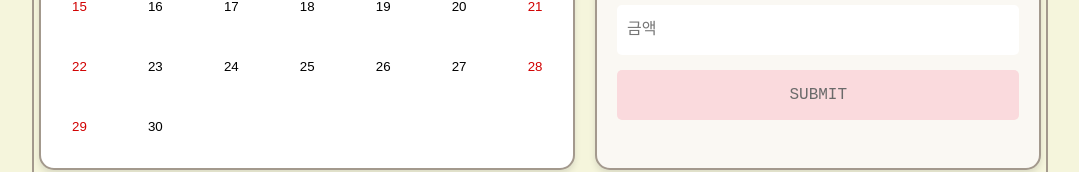
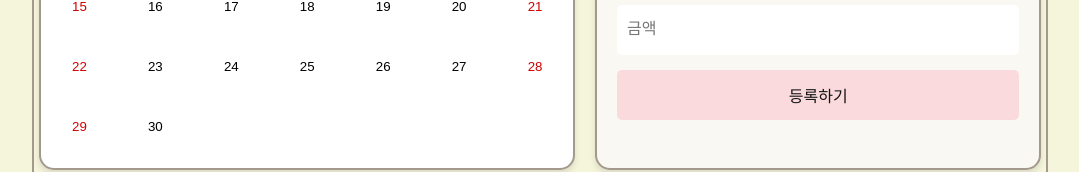
Before and after one commit to PiscesTH/hab, a React (Create React App) app: page /list in a window 1280 px wide. Shown: the part 318-490 px from the top of the page, without its empty margins (100-1179 px from the left). Built offline with nearby package versions, Linux system fonts and the light colour scheme.

Commit message:
2024-09-09

```diff
--- a/src/App.css
+++ b/src/App.css
@@ -334,7 +334,7 @@ footer {
 
 .form-submit {
   background-color: #fadadd;
-  color: #6a6a6a; /* Grey color */
+  color: #131313; /* Grey color */
   cursor: pointer;
 }
 
--- a/src/List.js
+++ b/src/List.js
@@ -50,7 +50,7 @@ function List({ data, setHistoryList }) {
               <div className="list-item-date">{item.date}</div>
               <div className="list-item-expense">{item.amount} 원</div>
               <div className="list-item-title">{item.purpose}</div>
-              <div className="list-item-category">{item.category.category}</div>
+              <div className="list-item-category">{item.category}</div>
             </div>
           </div>
         ))}
--- a/src/MyForm.js
+++ b/src/MyForm.js
@@ -21,28 +21,18 @@ function MyForm(props) {
 
   const [selectedValue, setSelectedValue] = useState();
 
-  // 폼 제출 시 실행되는 함수
   const handleSubmit = async (e) => {
     e.preventDefault(); // 기본 폼 제출 동작 방지
     try {
       const res = await axios.post("/history", props.formData);
-      const addedHistory = {
-        ihistory: res.data.data.result,
-        amount: props.formData.amount,
-        purpose: props.formData.purpose,
-        date: props.formData.date,
-        category: {},
-      };
 
-      const matchedCategory = props.category.find(
-        (cat) => cat.icategory == props.formData.icategory
-      );
-      if (matchedCategory) {
-        addedHistory.category = matchedCategory;
-      }
-      props.addHistory(addedHistory);
       alert("등록 완료 !");
+
+      const res2 = await axios.get("/history");
+      props.setHistoryList(res2.data.data);
+
     } catch (error) {
+      console.log(error);
       alert("등록 실패...");
     }
   };
@@ -95,7 +85,7 @@ function MyForm(props) {
           autoComplete="off"
         ></input>
         <button className="form-submit" type="submit">
-          SUBMIT
+          등록하기
         </button>
       </div>
     </form>
--- a/src/SecondPage.js
+++ b/src/SecondPage.js
@@ -58,14 +58,14 @@ function SecondPage() {
     fetchData();
   }, []);
 
-  const addHistory = (newHistory) => {
+/*   const addHistory = (newHistory) => {
     setHistoryList((prevList) => {
       if (!Array.isArray(prevList)) {
         return [newHistory];
       }
       return [...prevList, newHistory];
     });
-  };
+  }; */
 
   // 필터 변경 핸들러
   const handleFilterChange = (filter) => {
@@ -104,8 +104,8 @@ function SecondPage() {
       <MyForm
         formData={formData}
         setFormData={handleInputChange}
-        addHistory={addHistory}
         category={category}
+        setHistoryList={setHistoryList}
       />
       <div className="read">
         <div className="filter-buttons">
--- a/src/dummyData.js
+++ b/src/dummyData.js
@@ -21,275 +21,200 @@ const historyDummy = [
     ihistory: 11,
     date: "2024-08-31",
     amount: 10000,
-    category: {
-      createdAt: null,
     icategory: 1,
     category: "식비",
-    },
     purpose: "김밥",
   },
   {
     ihistory: 12,
     date: "2024-08-31",
     amount: 100000,
-    category: {
-      createdAt: null,
     icategory: 5,
     category: "수입",
-    },
     purpose: "용돈",
   },
   {
     ihistory: 13,
     date: "2024-08-31",
     amount: 25000,
-    category: {
-      createdAt: null,
     icategory: 1,
     category: "식비",
-    },
     purpose: "저녁",
   },
   {
     ihistory: 7,
     date: "2024-08-30",
     amount: 6900,
-    category: {
-      createdAt: null,
     icategory: 1,
     category: "식비",
-    },
     purpose: "햄버거",
   },
   {
     ihistory: 8,
     date: "2024-08-30",
     amount: 29800,
-    category: {
-      createdAt: null,
     icategory: 1,
     category: "식비",
-    },
     purpose: "피자",
   },
   {
     ihistory: 2,
     date: "2024-08-29",
     amount: 8000,
-    category: {
-      createdAt: null,
     icategory: 2,
     category: "교통비",
-    },
     purpose: "택시비",
   },
   {
     ihistory: 42,
     date: "2024-08-28",
     amount: 500000,
-    category: {
-      createdAt: null,
     icategory: 5,
     category: "수입",
-    },
     purpose: "수입",
   },
   {
     ihistory: 4,
     date: "2024-08-29",
     amount: 19500,
-    category: {
-      createdAt: null,
     icategory: 3,
     category: "공과금",
-    },
     purpose: "전기세",
   },
   {
     ihistory: 17,
     date: "2024-08-28",
     amount: 2500,
-    category: {
-      createdAt: null,
     icategory: 2,
     category: "교통비",
-    },
     purpose: "지하철",
   },
   {
     ihistory: 3,
     date: "2024-08-27",
     amount: 2000,
-    category: {
-      createdAt: null,
     icategory: 4,
     category: "기타",
-    },
     purpose: "다이소",
   },
   {
     ihistory: 24,
     date: "2024-08-27",
     amount: 50000,
-    category: {
-      createdAt: null,
     icategory: 5,
     category: "수입",
-    },
     purpose: "장려금",
   },
   {
     ihistory: 10,
     date: "2024-08-26",
     amount: 15700,
-    category: {
-      createdAt: null,
     icategory: 3,
     category: "공과금",
-    },
     purpose: "휴대폰 요금",
   },
   {
     ihistory: 18,
     date: "2024-08-26",
     amount: 10000,
-    category: {
-      createdAt: null,
     icategory: 4,
     category: "기타",
-    },
     purpose: "화분",
   },
   {
     ihistory: 19,
     date: "2024-08-26",
     amount: 120000,
-    category: {
-      createdAt: null,
     icategory: 2,
     category: "교통비",
-    },
     purpose: "비행기",
   },
   {
     ihistory: 20,
     date: "2024-08-26",
     amount: 23000,
-    category: {
-      createdAt: null,
     icategory: 4,
     category: "기타",
-    },
     purpose: "선풍기 구매",
   },
   {
     ihistory: 21,
     date: "2024-08-26",
     amount: 2000,
-    category: {
-      createdAt: null,
     icategory: 4,
     category: "기타",
-    },
     purpose: "문구",
   },
   {
     ihistory: 23,
     date: "2024-08-26",
     amount: 3500,
-    category: {
-      createdAt: null,
     icategory: 1,
     category: "식비",
-    },
     purpose: "라면",
   },
   {
     ihistory: 14,
     date: "2024-08-25",
     amount: 97000,
-    category: {
-      createdAt: null,
     icategory: 4,
     category: "기타",
-    },
     purpose: "키보드",
   },
   {
     ihistory: 15,
     date: "2024-08-25",
     amount: 20000,
-    category: {
-      createdAt: null,
     icategory: 4,
     category: "기타",
-    },
     purpose: "마우스",
   },
   {
     ihistory: 16,
     date: "2024-08-25",
     amount: 6800,
-    category: {
-      createdAt: null,
     icategory: 1,
     category: "식비",
-    },
     purpose: "저녁",
   },
   {
     ihistory: 1,
     date: "2024-08-25",
     amount: 21000,
-    category: {
-      createdAt: null,
     icategory: 1,
     category: "식비",
-    },
     purpose: "치킨",
   },
   {
     ihistory: 6,
     date: "2024-08-23",
     amount: 21300,
-    category: {
-      createdAt: null,
     icategory: 2,
     category: "교통비",
-    },
     purpose: "기차표",
   },
   {
     ihistory: 5,
     date: "2024-08-20",
     amount: 8000,
-    category: {
-      createdAt: null,
     icategory: 1,
     category: "식비",
-    },
     purpose: "점심",
   },
   {
     ihistory: 9,
     date: "2024-08-14",
     amount: 5500,
-    category: {
-      createdAt: null,
     icategory: 2,
     category: "교통비",
-    },
     purpose: "택시비",
   },
   {
     ihistory: 22,
     date: "2024-08-14",
     amount: 3000,
-    category: {
-      createdAt: null,
     icategory: 4,
     category: "기타",
-    },
     purpose: "다이소",
   },
 ];
```
Lines whose indentation alone changed are shown as unchanged.
